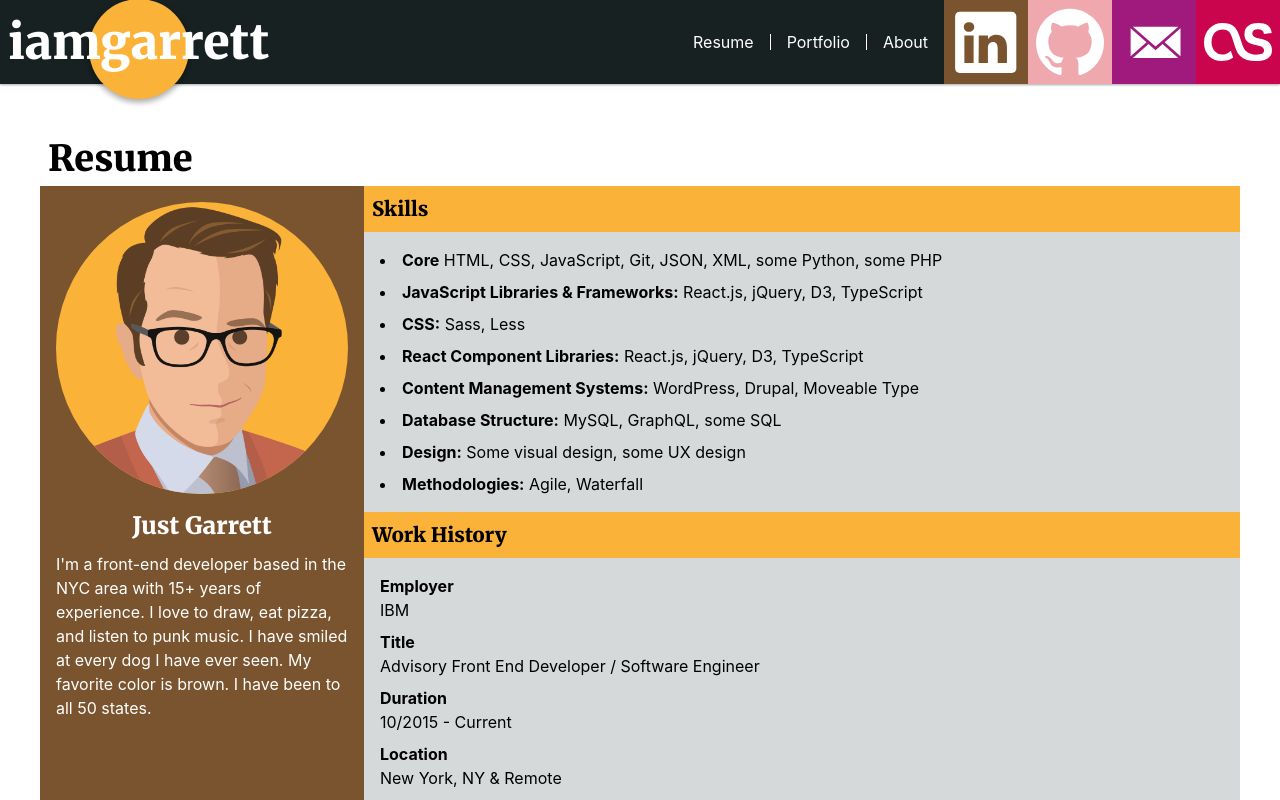
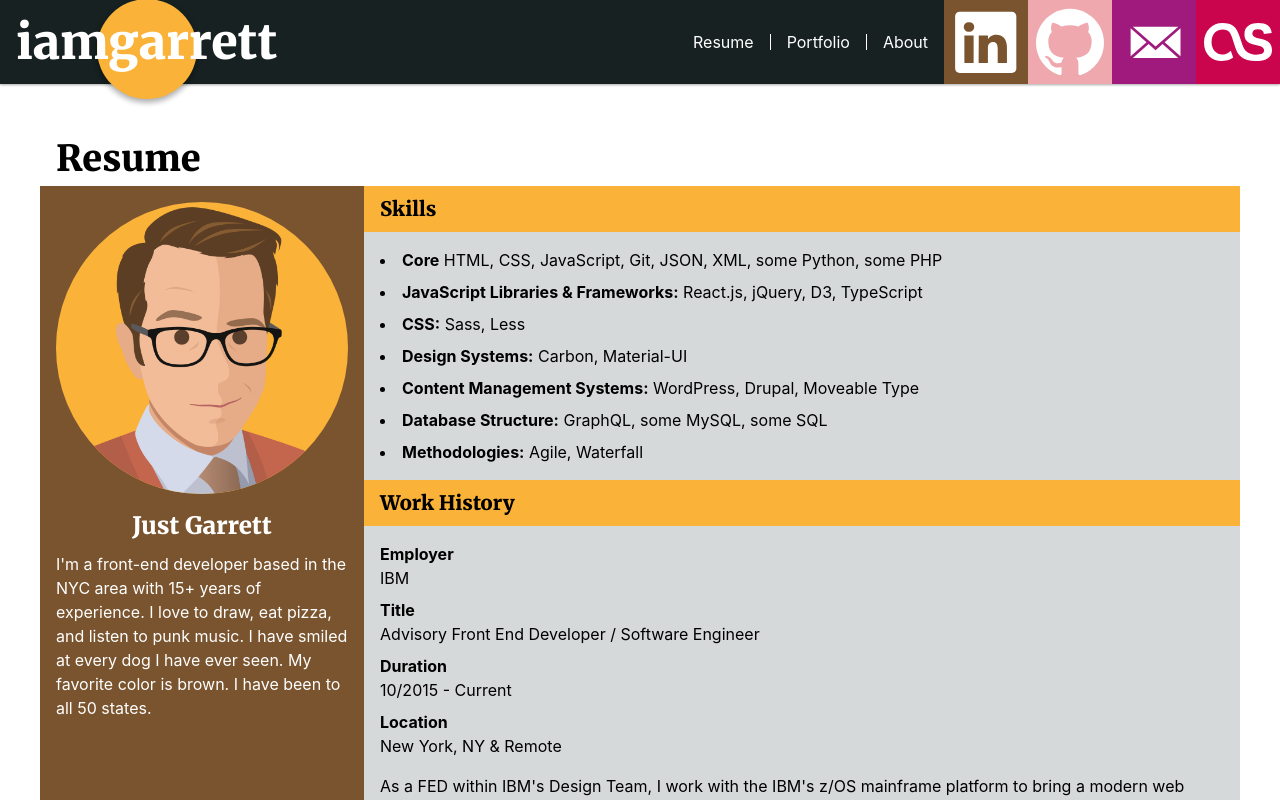
Before and after one commit to gvorbeck/iamgarrett, a React (Create React App) app: page / in a window 1280 px wide. Shown: the top 800 px of the page. Built offline with nearby package versions, Linux system fonts and the light colour scheme.

Commit message:
alignments

```diff
--- a/src/components/resume.js
+++ b/src/components/resume.js
@@ -36,7 +36,6 @@ import {
     SKILL_DESIGN,
     SKILL_LIB,
     SKILL_METHOD,
-    SKILL_REACT,
     SKILL_TITLE_CMS,
     SKILL_TITLE_CORE,
     SKILL_TITLE_CSS,
@@ -44,7 +43,6 @@ import {
     SKILL_TITLE_DESIGN,
     SKILL_TITLE_LIB,
     SKILL_TITLE_METHOD,
-    SKILL_TITLE_REACT,
 } from '../strings';
 
 export default function resume() {
@@ -95,10 +93,9 @@ export default function resume() {
                 <li><span>{SKILL_TITLE_CORE}</span> {SKILL_CORE}</li>
                 <li><span>{SKILL_TITLE_LIB}</span> {SKILL_LIB}</li>
                 <li><span>{SKILL_TITLE_CSS}</span> {SKILL_CSS}</li>
-                <li><span>{SKILL_TITLE_REACT}</span> {SKILL_LIB}</li>
+                <li><span>{SKILL_TITLE_DESIGN}</span> {SKILL_DESIGN}</li>
                 <li><span>{SKILL_TITLE_CMS}</span> {SKILL_CMS}</li>
                 <li><span>{SKILL_TITLE_DBS}</span> {SKILL_DBS}</li>
-                <li><span>{SKILL_TITLE_DESIGN}</span> {SKILL_DESIGN}</li>
                 <li><span>{SKILL_TITLE_METHOD}</span> {SKILL_METHOD}</li>
             </ul>
         </section>
--- a/src/strings.js
+++ b/src/strings.js
@@ -33,19 +33,17 @@ export const ARTICLE_RESUME_SECTION_ED = 'Education';
 export const SKILL_TITLE_CORE = 'Core';
 export const SKILL_TITLE_LIB = 'JavaScript Libraries & Frameworks:';
 export const SKILL_TITLE_CSS = 'CSS:';
-export const SKILL_TITLE_REACT = 'React Component Libraries:';
 export const SKILL_TITLE_CMS = 'Content Management Systems:';
 export const SKILL_TITLE_DBS = 'Database Structure:';
-export const SKILL_TITLE_DESIGN = 'Design:';
+export const SKILL_TITLE_DESIGN = 'Design Systems:';
 export const SKILL_TITLE_METHOD = 'Methodologies:';
 
 export const SKILL_CORE = 'HTML, CSS, JavaScript, Git, JSON, XML, some Python, some PHP';
 export const SKILL_LIB = 'React.js, jQuery, D3, TypeScript';
 export const SKILL_CSS = 'Sass, Less';
-export const SKILL_REACT = 'Carbon, Material-UI';
+export const SKILL_DESIGN = 'Carbon, Material-UI';
 export const SKILL_CMS = 'WordPress, Drupal, Moveable Type';
-export const SKILL_DBS = 'MySQL, GraphQL, some SQL';
-export const SKILL_DESIGN = 'Some visual design, some UX design';
+export const SKILL_DBS = 'GraphQL, some MySQL, some SQL';
 export const SKILL_METHOD = 'Agile, Waterfall';
 
 export const JOB_EMPLOYER = 'Employer';
--- a/src/styles/article.scss
+++ b/src/styles/article.scss
@@ -34,7 +34,7 @@ main {
     h1 {
         font-size: 2.25rem;
         text-transform: capitalize;
-        margin-left: .5rem;
+        margin-left: 1rem;
     }
 
     & > div {
@@ -52,7 +52,7 @@ main {
         @media screen and (max-width: vars.$first-header-break) {
             display: flex;
             gap: 1rem;
-            padding: 1rem .5rem;
+            padding: 1rem;
         }
 
         h2 {
@@ -101,7 +101,7 @@ main {
 
     h2 {
         background-color: vars.$yellow;
-        padding: .5rem;
+        padding: .5rem 1rem;
         font-size: 1.25rem;
     }
 
--- a/src/styles/footer.scss
+++ b/src/styles/footer.scss
@@ -3,8 +3,9 @@
 footer {
     margin: 0 auto 1rem;
     max-width: 75rem;
+    padding: 0 1rem;
 
     @media screen and (max-width: vars.$first-header-break) {
-        margin: 0 0 1rem .5rem;
+        margin: 0 0 1rem 0;
     }
 }
--- a/src/styles/header.scss
+++ b/src/styles/header.scss
@@ -17,7 +17,7 @@ html {
     gap: 1rem;
     line-height: 100%;
     align-items: center;
-    padding-left: .5rem;
+    padding-left: 1rem;
     position: fixed;
     width: 100%;
     top: 0;
@@ -75,7 +75,7 @@ html {
 
             @media screen and (max-width: vars.$first-header-break) {
                 position: absolute;
-                width: calc(100% - 1rem);
+                width: calc(100% - 2rem);
             }
 
             @media screen and (max-width: vars.$second-header-break) {
```
